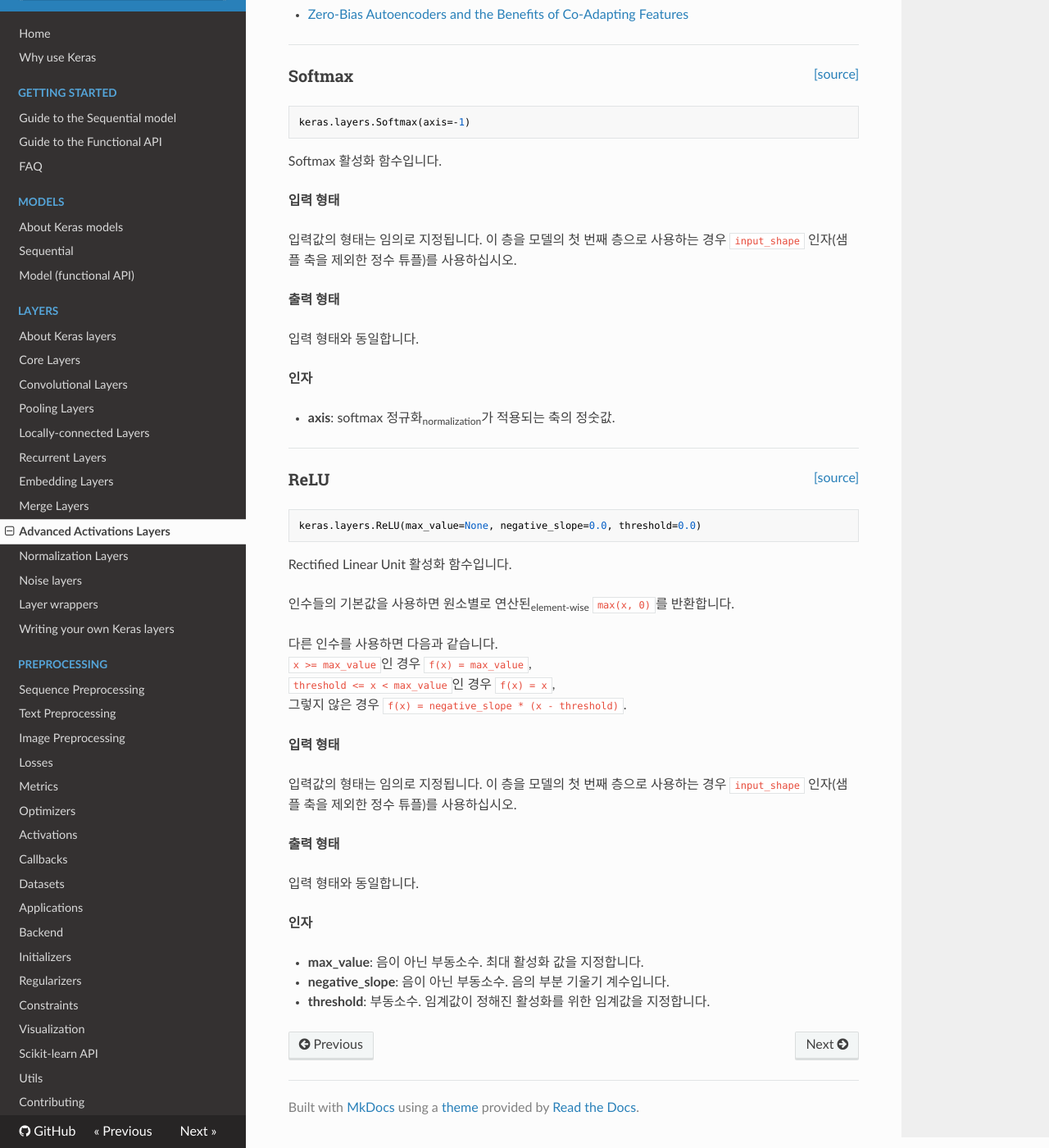
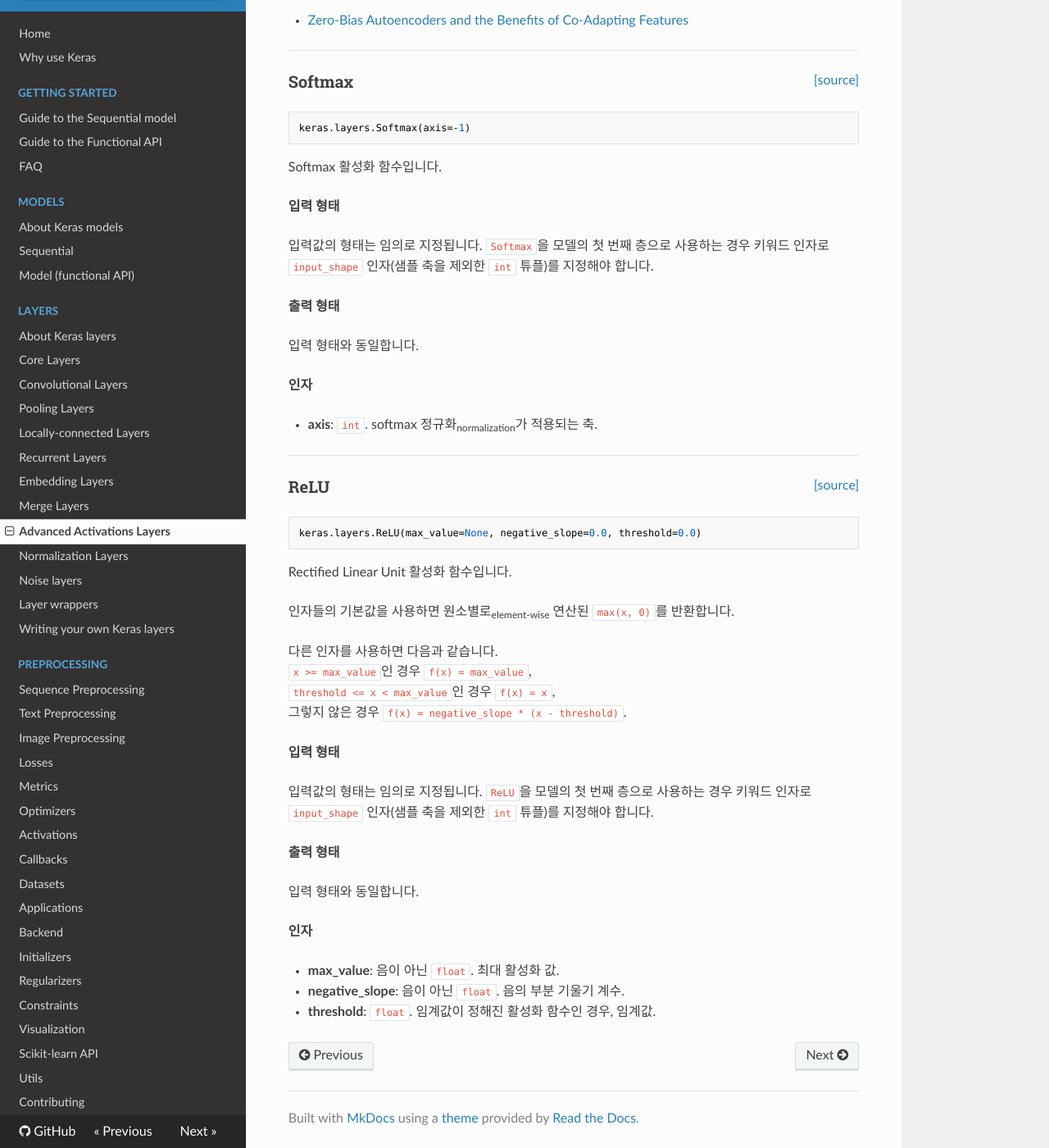
Before and after one commit to keras-team/keras-docs-ko, an MkDocs documentation site: the page built from sources/layers/advanced-activations.md, in a window 1280 px wide and 1400 px high, scrolled down 2935 px. Shown: the whole window at 82% size. Built offline with MkDocs 1.6.1, drawn with Linux system fonts in a browser that asks for light colours; nearby versions of some CDN libraries; some of the changed text lies outside the part shown.

Commit message:
Update advanced-activations.md
자료형을 code snippet으로 수정
인수 -> 인자
입력 형태 설명 포맷 수정

```diff
--- a/sources/layers/advanced-activations.md
+++ b/sources/layers/advanced-activations.md
@@ -13,7 +13,7 @@
 
 __입력 형태__
 
-입력값의 형태는 임의로 지정됩니다. 이 층<sub>layer</sub>을 모델의 첫 번째 층으로 사용하는 경우 `input_shape` 인자<sub>argument</sub>(샘플 축<sub>axis</sub>을 제외한 정수 튜플)를 사용하십시오.
+입력값의 형태는 임의로 지정됩니다. `LeakyReLU`을 모델의 첫 번째 층으로 사용하는 경우 키워드 인자로 `input_shape` 인자<sub>argument</sub>(샘플 축<sub>axis</sub>을 제외한 `int` 튜플)를 지정해야 합니다.
 
 __출력 형태__
 
@@ -21,9 +21,9 @@
 
 __인자__
 
-- __alpha__: 음이 아닌 부동소수. 음의 부분 기울기 계수입니다.
+- __alpha__: 음이 아닌 `float`. 음의 부분 기울기 계수.
 
-__참고 자료__
+__참고__
 
 - [Rectifier Nonlinearities Improve Neural Network Acoustic Models](
    https://ai.stanford.edu/~amaas/papers/relu_hybrid_icml2013_final.pdf)
@@ -46,7 +46,7 @@
 
 __입력 형태__
 
-입력값의 형태는 임의로 지정됩니다. 이 층을 모델의 첫 번째 층으로 사용하는 경우 `input_shape` 인자(샘플 축을 제외한 정수 튜플)를 사용하십시오.
+입력값의 형태는 임의로 지정됩니다. `PReLU`을 모델의 첫 번째 층으로 사용하는 경우 키워드 인자로 `input_shape` 인자(샘플 축을 제외한 `int` 튜플)를 지정해야 합니다.
 
 __출력 형태__
 
@@ -54,12 +54,12 @@
 
 __인자__
 
-- __alpha_initializer__: 가중치<sub>weights</sub>를 위한 초기화 함수<sub>initializer</sub>입니다.
-- __alpha_regularizer__: 가중치를 위한 규제 함수<sub>regularizer</sub>입니다.
-- __alpha_constraint__: 가중치의 제약<sub>constraint</sub>입니다.
-- __shared_axes__: 활성화 함수에 대해 학습 가능한 파라미터들을 공유할 축을 지정합니다. 예를 들어, 만일 입력 특징 맵<sub>feature map</sub>들이 2D 합성곱<sub>convolution</sub>으로부터 생성되어 `(batch, height, width, channels)`의 형태를 가진다면, `shared_axes=[1, 2]`로 설정하여 각 필터가 하나의 매개 변수 세트를 공유하도록 할 수 있습니다.
+- __alpha_initializer__: 가중치<sub>weights</sub>를 위한 초기화 함수<sub>initializer</sub>.
+- __alpha_regularizer__: 가중치를 위한 규제 함수<sub>regularizer</sub>.
+- __alpha_constraint__: 가중치의 제약<sub>constraint</sub>.
+- __shared_axes__: 활성화 함수에 대해 학습 가능한 파라미터들을 공유할 축. 예를 들어, 만일 입력 특징 맵<sub>feature map</sub>들이 2D 합성곱<sub>convolution</sub>으로부터 생성되어 `(batch, height, width, channels)`의 형태를 가진다면, `shared_axes=[1, 2]`로 설정하여 각 필터가 하나의 매개 변수 세트를 공유하도록 할 수 있습니다.
 
-__참고 자료__
+__참고__
 
 - [Delving Deep into Rectifiers: Surpassing Human-Level Performance on
    ImageNet Classification](https://arxiv.org/abs/1502.01852)
@@ -81,7 +81,7 @@
 
 __입력 형태__
 
-입력값의 형태는 임의로 지정됩니다. 이 층을 모델의 첫 번째 층으로 사용하는 경우 `input_shape` 인자(샘플 축을 제외한 정수 튜플)를 사용하십시오.
+입력값의 형태는 임의로 지정됩니다. `ELU`을 모델의 첫 번째 층으로 사용하는 경우 키워드 인자로 `input_shape` 인자(샘플 축을 제외한 `int` 튜플)를 지정해야 합니다.
 
 __출력 형태__
 
@@ -89,9 +89,9 @@
 
 __인자__
 
-- __alpha__: 음의 조건에서 사용되는 값<sub>factor</sub>입니다.
+- __alpha__: `x < 0`인 경우 곱할 배수<sub>factor</sub>.
 
-__참고 자료__
+__참고__
 
 - [Fast and Accurate Deep Network Learning by Exponential Linear Units
    (ELUs)](https://arxiv.org/abs/1511.07289v1)
@@ -113,7 +113,7 @@
 
 __입력 형태__
 
-입력값의 형태는 임의로 지정됩니다. 이 층을 모델의 첫 번째 층으로 사용하는 경우 `input_shape` 인자(샘플 축을 제외한 정수 튜플)를 사용하십시오.
+입력값의 형태는 임의로 지정됩니다. `ThresholdedReLU`을 모델의 첫 번째 층으로 사용하는 경우 키워드 인자로 `input_shape` 인자(샘플 축을 제외한 `int` 튜플)를 지정해야 합니다.
 
 __출력 형태__
 
@@ -121,9 +121,9 @@
 
 __인자__
 
-- __theta__: 음이 아닌 부동소수. 활성화가 이루어지는 임계값 위치입니다.
+- __theta__: 음이 아닌 `float`. 활성화가 이루어지는 임계값.
 
-__참고 자료__
+__참고__
 
 - [Zero-Bias Autoencoders and the Benefits of Co-Adapting Features](
    https://arxiv.org/abs/1402.3337)
@@ -141,7 +141,7 @@
 
 __입력 형태__
 
-입력값의 형태는 임의로 지정됩니다. 이 층을 모델의 첫 번째 층으로 사용하는 경우 `input_shape` 인자(샘플 축을 제외한 정수 튜플)를 사용하십시오.
+입력값의 형태는 임의로 지정됩니다. `Softmax`을 모델의 첫 번째 층으로 사용하는 경우 키워드 인자로 `input_shape` 인자(샘플 축을 제외한 `int` 튜플)를 지정해야 합니다.
 
 __출력 형태__
 
@@ -149,7 +149,7 @@
 
 __인자__
 
-- __axis__: softmax 정규화<sub>normalization</sub>가 적용되는 축의 정숫값.
+- __axis__: `int`. softmax 정규화<sub>normalization</sub>가 적용되는 축.
 
 ----
 
@@ -162,16 +162,16 @@
 
 Rectified Linear Unit 활성화 함수입니다.
 
-인수들의 기본값을 사용하면 원소별로 연산된<sub>element-wise</sub> `max(x, 0)`를 반환합니다.
+인자들의 기본값을 사용하면 원소별로<sub>element-wise</sub> 연산된 `max(x, 0)`를 반환합니다.
 
-다른 인수를 사용하면 다음과 같습니다.
+다른 인자를 사용하면 다음과 같습니다.
 `x >= max_value`인 경우 `f(x) = max_value`,
 `threshold <= x < max_value`인 경우 `f(x) = x`,
 그렇지 않은 경우 `f(x) = negative_slope * (x - threshold)`.
 
 __입력 형태__
 
-입력값의 형태는 임의로 지정됩니다. 이 층을 모델의 첫 번째 층으로 사용하는 경우 `input_shape` 인자(샘플 축을 제외한 정수 튜플)를 사용하십시오.
+입력값의 형태는 임의로 지정됩니다. `ReLU`을 모델의 첫 번째 층으로 사용하는 경우 키워드 인자로 `input_shape` 인자(샘플 축을 제외한 `int` 튜플)를 지정해야 합니다.
 
 __출력 형태__
 
@@ -179,6 +179,6 @@
 
 __인자__
 
-- __max_value__: 음이 아닌 부동소수. 최대 활성화 값을 지정합니다.
-- __negative_slope__: 음이 아닌 부동소수. 음의 부분 기울기 계수입니다.
-- __threshold__: 부동소수. 임계값이 정해진 활성화를 위한 임계값을 지정합니다.
+- __max_value__: 음이 아닌 `float`. 최대 활성화 값.
+- __negative_slope__: 음이 아닌 `float`. 음의 부분 기울기 계수.
+- __threshold__: `float`. 임계값이 정해진 활성화 함수인 경우,  임계값.
```
